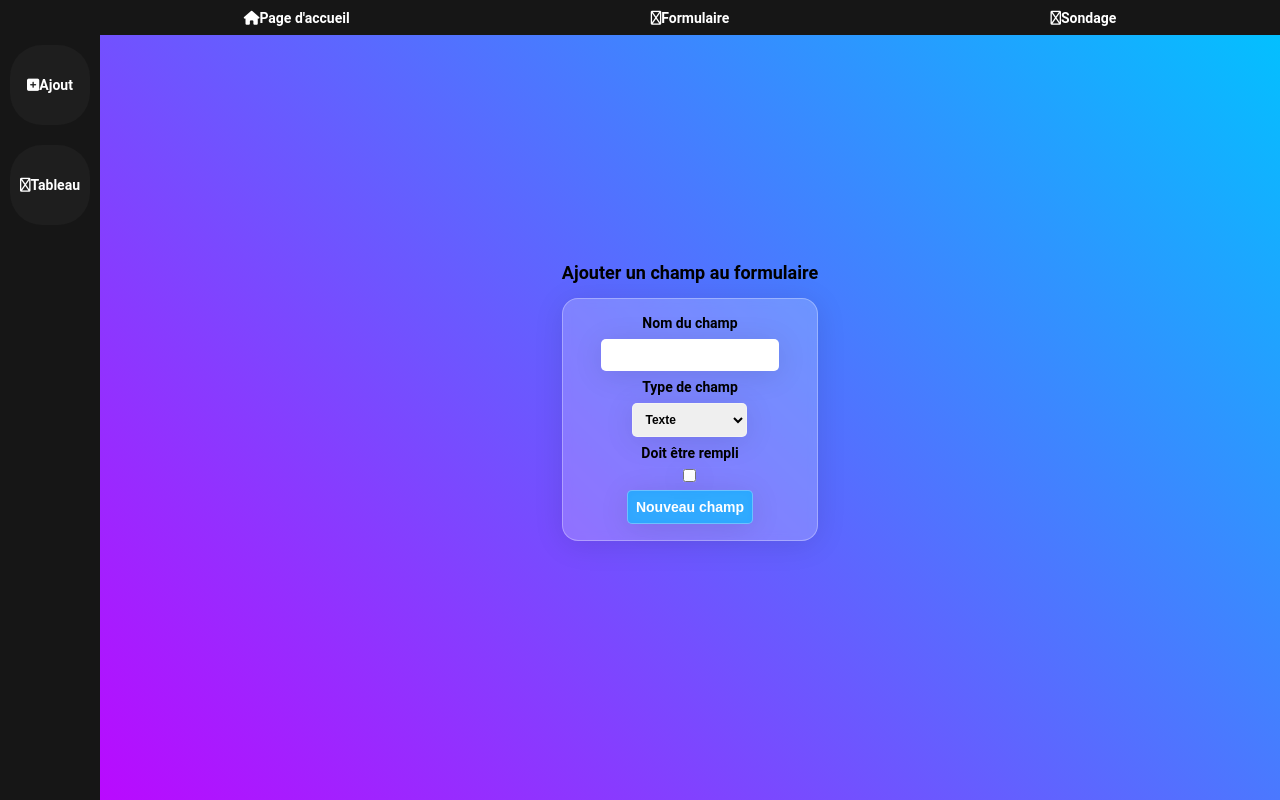
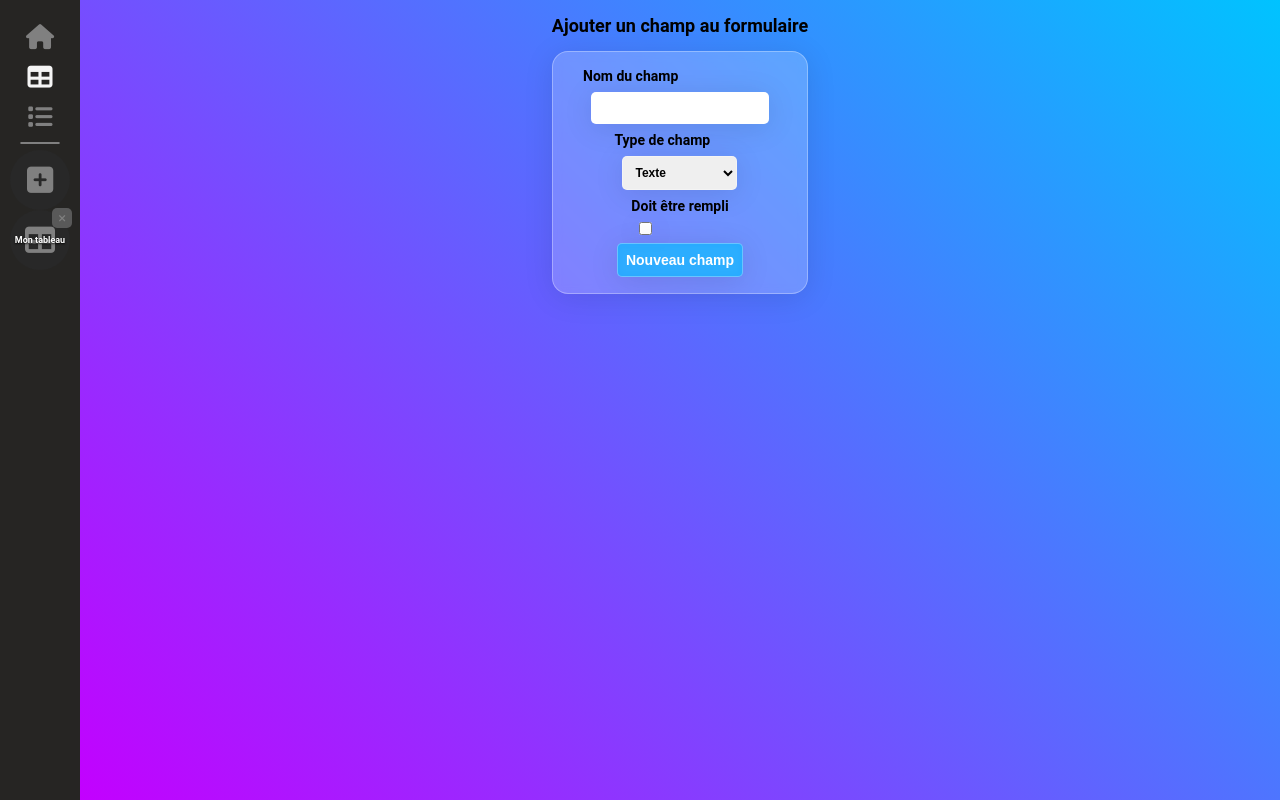
Before and after one commit to SprtJonathan/AdministrativeManager, a plain HTML site: page table/index.html in a window 1280 px wide. Drawn offline with Linux system fonts and the light colour scheme.

Commit message:
Update to the menu

```diff
--- a/public/css/base/common.css
+++ b/public/css/base/common.css
@@ -1,7 +1,7 @@
 body {
   display: flex;
   flex-direction: row;
-  flex-wrap: wrap;
+  flex-wrap: nowrap;
   font-family: Roboto, sans-serif;
   margin: 0;
   font-size: 12px;
@@ -11,17 +11,12 @@ body {
 
 main.page-content {
   position: relative;
-  display: flex;
-  flex-direction: row;
-  flex-wrap: wrap;
-  justify-content: space-around;
-  align-items: center;
   background-color: white;
-  width: 100%;
+  width: calc(100vw - 80px);
   height: 100%;
   background-image: linear-gradient(45deg, rgb(195, 0, 255), rgb(0, 195, 255));
   z-index: 0;
-  padding-left: 100px;
+  margin-left: 80px;
 }
 
 h1 {
@@ -90,111 +85,157 @@ select {
   -webkit-backdrop-filter: blur(5px);
   transition: all 0.2s ease-in-out;
 }
-
 header {
-  width: 100%;
+  position: fixed;
+  z-index: 100;
+  display: flex;
+  flex-direction: column;
+  overflow: hidden;
+  box-sizing: border-box;
+  top: 0;
+  left: 0;
+  bottom: 0;
+  width: 80px;
+  padding: 16px 0;
+  height: 100vh;
+  background-color: #262523;
+}
+.navbar {
 }
 
-.navbar {
-  position: fixed;
-  width: 100%;
-  height: 100%;
-  top: 0;
-  left: 0;
-  z-index: 1;
+.navbar-general {
+  display: flex;
+  flex-direction: column;
+  justify-content: space-around;
+  align-items: center;
 }
 
-.horizontal-navbar {
-  position: absolute;
+.navbar-general-link {
   display: flex;
   flex-direction: row;
-  justify-content: space-around;
+  justify-content: center;
   align-items: center;
-  width: 100%;
-  height: 35px;
-  z-index: 2;
+  border-radius: 5px;
+  color: grey;
+  text-decoration: none;
+  font-size: 15px;
+  height: 40px;
+  width: 40px;
 }
 
-.vertical-navbar {
-  position: absolute;
-  display: flex;
-  flex-direction: column;
-  justify-content: flex-start;
-  align-items: center;
-  width: 100px;
-  height: 100%;
-  z-index: 1;
-  background: rgb(22, 22, 22);
+.navbar-general-link i {
+  font-size: 25px;
 }
 
 .active {
   color: whitesmoke;
 }
 
-.navbar-blank-space {
-  position: absolute;
-  display: block;
-  width: 100px;
-  height: 35px;
-  background: rgb(22, 22, 22);
-}
-
-.navbar-horizontal-link {
-  display: flex;
-  align-items: center;
-  justify-content: center;
-  background: rgb(22, 22, 22);
-  color: white;
-  float: left;
-  height: 100%;
-  text-decoration: none;
-  font-size: 17px;
-  width: 100%; /* Four links of equal widths */
-  text-align: center;
-  text-decoration: none;
-  font-size: 14px;
-  font-weight: 600;
-  transition: all 0.2s ease-in-out;
-}
-
-.navbar-vertical-button {
-  display: flex;
-  align-items: center;
-  justify-content: center;
-  float: left;
-  height: 100px;
-  text-decoration: none;
-  font-size: 17px;
-  width: 100%; /* Four links of equal widths */
-  font-size: 14px;
-  font-weight: 600;
-  transition: all 0.2s ease-in-out;
-}
-.navbar-horizontal-link:nth-child(1) {
-  margin-left: 100px;
-}
-.navbar-vertical-button:nth-child(1) {
-  margin-top: 35px;
-  height: 100px;
-}
-.navbar-vertical-link {
-  display: flex;
-  justify-content: center;
-  align-items: center;
-  background: rgb(30, 30, 30);
-  color: white;
-  text-align: center;
-  text-decoration: none;
-  border-radius: 40%;
-  width: 80px;
-  height: 80px;
-}
-
 .navbar a:hover {
   transition: all 0.2s ease-in-out;
   /* From https://css.glass */
   color: whitesmoke;
-  background: rgb(40, 40, 40);
+  background: rgb(60, 60, 60);
+}
+
+.navbar-general-spacer {
+  color: grey;
+  width: 40px;
+  border: 1px solid grey;
+  border-radius: 10px;
+}
+
+.navbar-table {
+  display: flex;
+  flex-direction: column;
+  justify-content: space-around;
+  align-items: center;
+}
+
+.navbar-table-link-block {
+  position: relative;
+  display: flex;
+  flex-direction: row;
+  justify-content: center;
+  align-items: center;
+  height: 60px;
+  width: 60px;
+}
+
+.navbar-table-link {
+  display: flex;
+  justify-content: center;
+  align-items: center;
+  color: grey;
+  text-decoration: none;
+  font-size: 15px;
+  width: 100%;
+  height: 100%;
+  border-radius: 50%;
+  background-color: rgb(40, 40, 40);
+  transition: all 0.2s ease-in-out;
+}
+
+.navbar-table-link i {
+  font-size: 30px;
+}
+
+.navbar-table-link:hover {
+  border-radius: 30%;
+  transition: all 0.2s ease-in-out;
+}
+
+.navbar-table-title {
+  position: absolute;
+  color: white;
+  text-shadow: 0 1px 2px black;
+  font-size: 9px;
+  transition: all 0.2s ease-in-out;
+}
+
+.navbar-table-link:hover > .navbar-table-title {
+  color: whitesmoke;
+  font-size: 10px;
+  transition: all 0.2s ease-in-out;
+}
+
+.navbar-table-link-delete {
+  position: absolute;
+  display: flex;
+  justify-content: center;
+  align-items: center;
+  border-radius: 5px;
+  top: -2px;
+  right: -2px;
+  height: 20px;
+  width: 20px;
+  background-color: #595959;
+  color: grey;
+  transition: all 0.2s ease-in-out;
+  font-size: 10px;
+}
+
+.navbar-table-link-delete-icon {
+  font-size: 10px;
+}
+.navbar-table-link-delete:hover {
+  color: white;
+  background-color: rgb(255, 67, 67);
+  transition: all 0.2s ease-in-out;
+}
+
+::-webkit-scrollbar {
+  width: 10px;
+  height: 10px;
+}
+::-webkit-scrollbar-track {
+  background-color: #262523;
+}
+::-webkit-scrollbar-thumb {
+  background-color: #8b8b8b66;
+  border-radius: 10px;
+  border: 3px solid transparent;
+  background-clip: content-box;
 }
 
 @media (min-width: 1440px) {
--- a/public/css/pages/new-object-form.css
+++ b/public/css/pages/new-object-form.css
@@ -37,5 +37,13 @@
   display: flex;
   flex-direction: column;
   justify-content: space-around;
-  align-items: center;
+  align-items: stretch;
 }
+
+.new-form-section {
+  display: flex;
+  flex-direction: row;
+  flex-wrap: wrap;
+  justify-content: space-around;
+  align-items: flex-start;
+}
--- a/table/index.html
+++ b/table/index.html
@@ -5,41 +5,55 @@
     <title>Ajout des données</title>
     <meta name="description" content="" />
     <link rel="stylesheet" href="../public/css/main.css" />
-    <script
-      src="https://kit.fontawesome.com/b4819ea1c6.js"
-      crossorigin="anonymous"
-    ></script>
+    <link
+      rel="stylesheet"
+      href="https://cdnjs.cloudflare.com/ajax/libs/font-awesome/6.1.1/css/all.min.css"
+    />
   </head>
   <body>
     <header>
       <nav class="navbar">
-        <div class="navbar-blank-space"></div>
-        <div class="horizontal-navbar">
-          <a class="navbar-horizontal-link" href="./index.html"
-            ><i class="fa-solid fa-house"></i> Page d'accueil</a
-          >
-          <a class="navbar-horizontal-link" href="./table/index.html"
-            ><i class="fa-regular fa-table-list"></i> Formulaire</a
-          >
-          <a class="navbar-horizontal-link" href="./table/index.html"
-            ><i class="fa-regular fa-table-list"></i> Sondage</a
-          >
+        <div class="navbar-general">
+          <a class="navbar-general-link" href="../index.html" title="Accueil"
+            ><i class="fa fa-house"></i>
+          </a>
+          <a
+            class="navbar-general-link active"
+            href="./"
+            title="Gestionnaire de tableaux"
+            ><i class="fa fa-table"></i
+          ></a>
+          <a
+            class="navbar-general-link"
+            href="./"
+            title="Formulaires / Sondages"
+            ><i class="fa fa-list"></i
+          ></a>
         </div>
-        <div class="vertical-navbar">
-          <div class="navbar-vertical-button">
-            <a class="navbar-vertical-link" href="./table/index.html"
-              ><i class="fa-solid fa-square-plus"></i> Ajout</a
-            >
+        <hr class="navbar-general-spacer" />
+        <div class="navbar-table">
+          <div class="navbar-table-link-block">
+            <a
+              class="navbar-table-link active"
+              href="../index.html"
+              title="Ajouter un tableau"
+              ><i class="fa fa-square-plus"></i>
+            </a>
           </div>
-          <div class="navbar-vertical-button">
-            <a class="navbar-vertical-link" href="./table/table.html"
-              ><i class="fa-regular fa-table-list"></i> Tableau</a
-            >
+          <div class="navbar-table-link-block">
+            <a class="navbar-table-link active" href="" title=""
+              ><i class="fa fa-table"></i>
+              <h5 class="navbar-table-title">Mon tableau</h5>
+            </a>
+            <span class="navbar-table-link-delete" title="Supprimer le tableau"
+              ><i class="navbar-table-link-delete-icon fa fa-xmark"></i>
+            </span>
           </div>
         </div>
       </nav>
     </header>
     <main class="page-content">
+      <section class="new-form-section">
         <div class="new-input-form-block" id="newInputFormBlock">
           <h2>Ajouter un champ au formulaire</h2>
           <form id="newInputForm" class="form" onsubmit="addInputToForm(event)">
@@ -72,7 +86,9 @@
               <input type="checkbox" id="isRequired" />
             </div>
 
-          <button type="submit" class="new-input-submit">Nouveau champ</button>
+            <button type="submit" class="new-input-submit">
+              Nouveau champ
+            </button>
             <div id="errorNewInput"></div>
           </form>
         </div>
@@ -85,6 +101,7 @@
             </button>
           </form>
         </div>
+      </section>
     </main>
   </body>
   <script src="./index.js"></script>
```
Also changed, not shown: add.html (added, +69 -0 lines), add.js (added, +125 -0 lines), index.html (+59 -17 lines), table/table.html (+30 -26 lines). Lines whose indentation alone changed are shown as unchanged.
